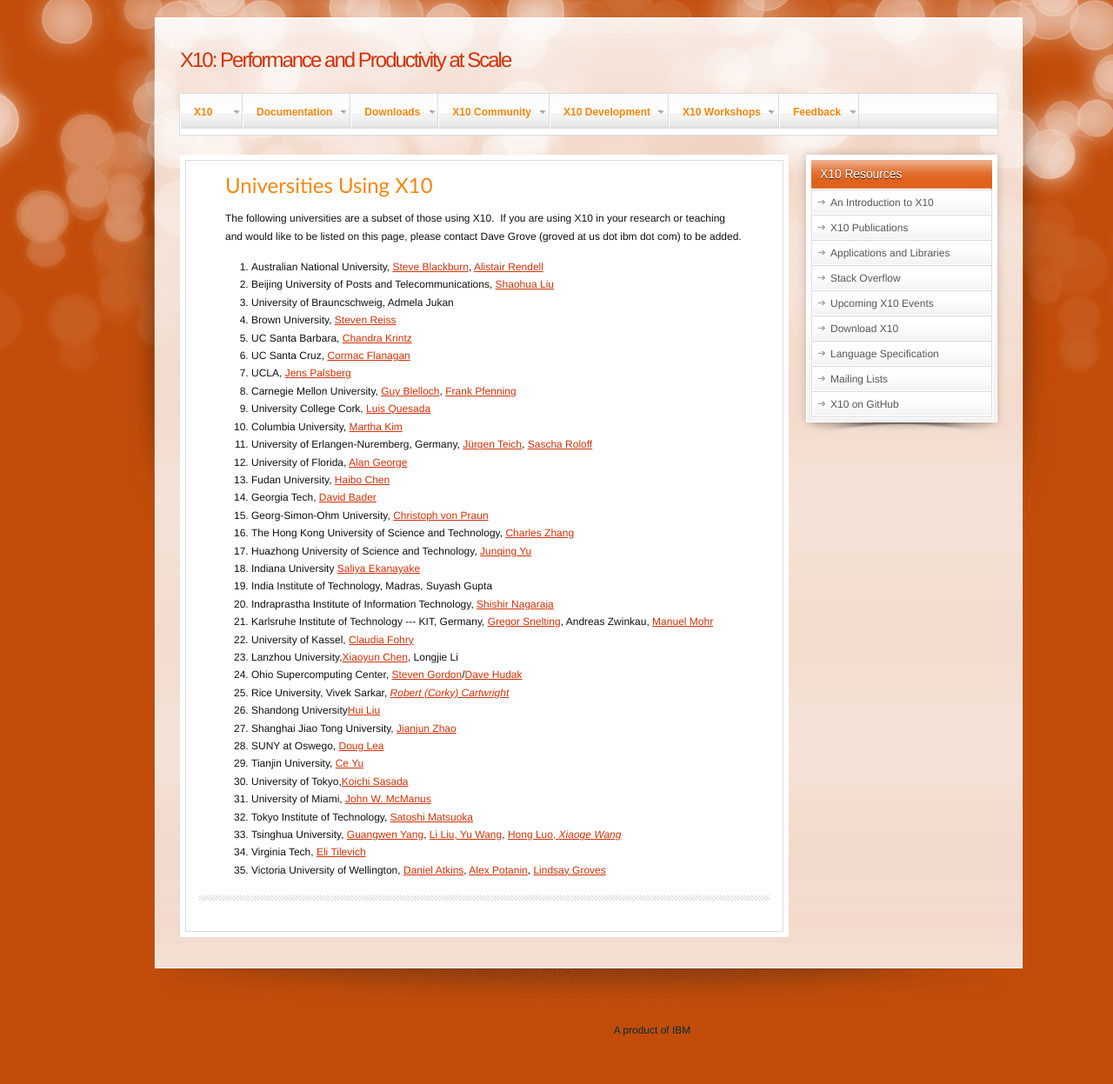
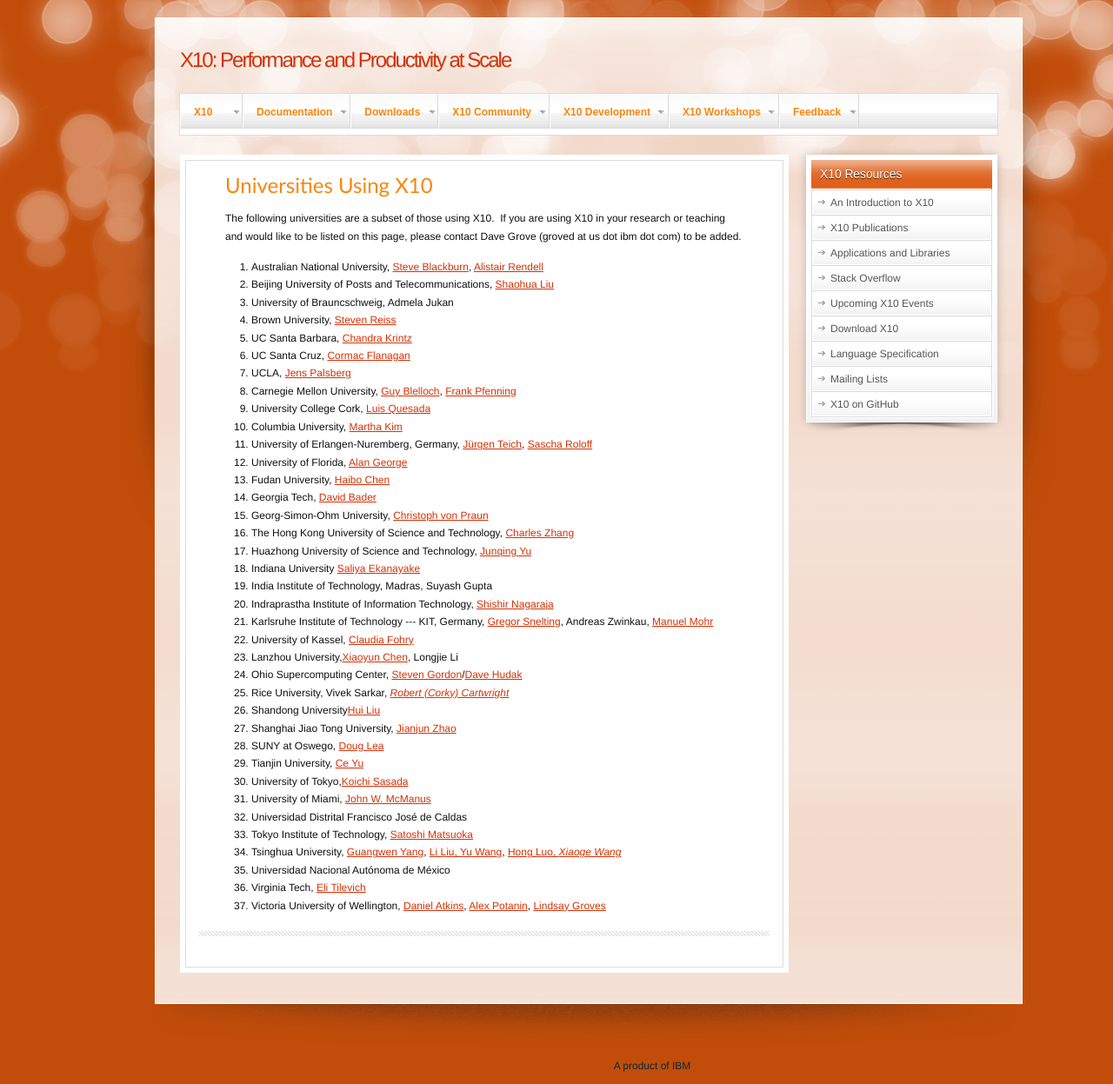
Before and after one commit to x10-lang/x10-lang.github.io, a Jekyll site: the page built from articles/165.html, in a window 1280 px wide. Shown: the whole page at 87% size. Built offline with Jekyll 4.4.1, drawn with Linux system fonts in a browser that asks for light colours; before the commit the page ends 1207 px from its top, so only the background shows below that.

Commit message:
add universities as requested by Armando Rodriguez Arguijo

```diff
--- a/articles/165.html
+++ b/articles/165.html
@@ -39,8 +39,10 @@ redirect_from: /x10-community/universities-using-x10.html
 <li><span><span>Tianjin University, <a href="http://cs.tju.edu.cn/faculty/yuce/" target="_blank">Ce Yu</a></span></span></li>
 <li><span><span>University of Tokyo,<a href="http://www.ci.i.u-tokyo.ac.jp/%7Esasada/index.en.html" target="_blank">Koichi Sasada</a></span></span></li>
 <li><span><span>University of Miami, <a href="http://www.rsmas.miami.edu/people/faculty-index/?p=john-mcmanus">John W. McManus</a><br /></span></span></li>
+<li>Universidad Distrital Francisco José de Caldas</li>
 <li><span><span>Tokyo Institute of Technology, <a href="http://matsu-www.is.titech.ac.jp/~matsu/">Satoshi Matsuoka</a><br /></span></span></li>
 <li><span><span>Tsinghua University, <a href="http://grid.tsinghua.edu.cn/hpcgrid/GCD/english/faculty/gwy.htm" target="_blank">Guangwen Yang</a>, <a href="http://grid.tsinghua.edu.cn/hpcgrid/GCD/english/PhD/Li_Liu.htm" target="_blank">Li Liu, </a><a href="http://nics.ee.tsinghua.edu.cn/people/wangyu/" target="_blank">Yu Wang</a>, <a href="http://life.tsinghua.edu.cn/english/faculty/faculty/684.html" target="_blank">Hong Luo, </a><em><a href="http://www.cs.tsinghua.edu.cn/en/XiaogeWANG.html" target="_blank">Xiaoge Wang</a></em></span></span></li>
+<li>Universidad Nacional Autónoma de México</li>
 <li><span><span>Virginia Tech, <a href="http://people.cs.vt.edu/%7Etilevich/" target="_blank">Eli Tilevich</a></span></span></li>
 <li><span><span>Victoria University of Wellington, <a href="http://ecs.victoria.ac.nz/Main/GradDanielAtkins">Daniel Atkins</a>, <a href="http://homepages.mcs.vuw.ac.nz/~alex/">Alex Potanin</a>, <a href="http://ecs.victoria.ac.nz/Main/LindsayGroves">Lindsay Groves</a><br /></span></span></li>
 </ol></div>
```
